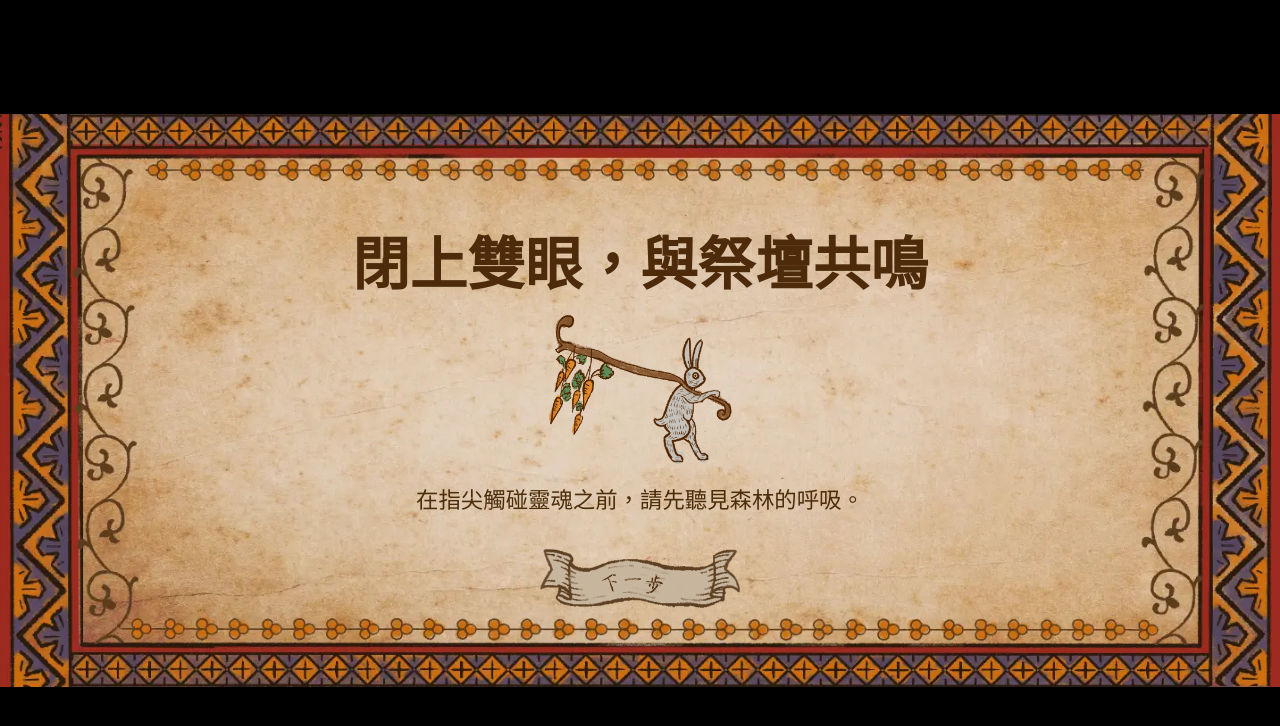
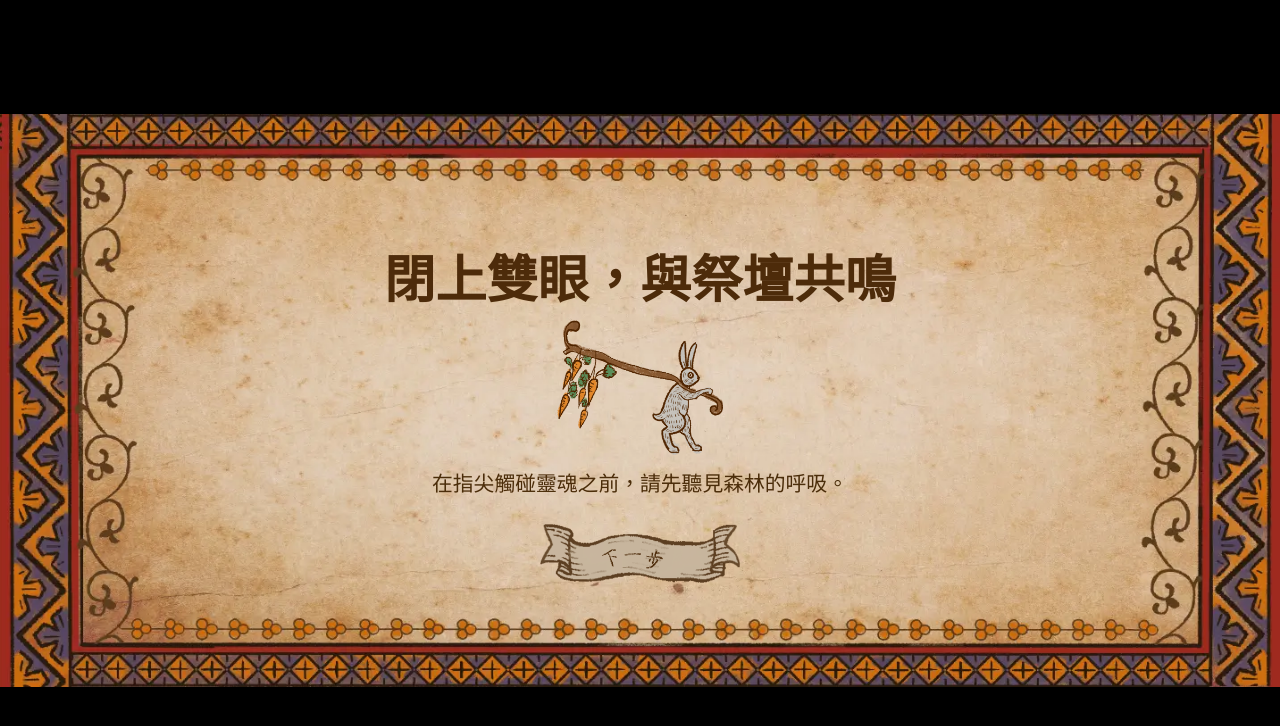
Before and after one commit to TOM-OMEGA/join-dc-Divination, a website: page index.html in a window 1280 px wide. Both pictures are taken after a click on the button 640 px from the left and 506 px from the top of the page. Drawn offline with Linux system fonts and the light colour scheme; a web font is replaced by a local one.

Commit message:
Update index.html

```diff
--- a/index.html
+++ b/index.html
@@ -70,28 +70,33 @@ html, body{
 #page1 h1{font-size:clamp(3rem,12vw,3.8rem); color:#4d2b0a; margin-bottom:1rem; text-align:center;}
 #page1 .subtitle{font-size:35pt; color:#333; text-align:center;}
 
-/* 第2頁：修正兔兔大小與文字 */
-#page2 h1{font-size:clamp(2.8rem,10vw,3.6rem); color:#4d2b0a; text-align:center; margin-bottom:0.5rem;}
+/* 第2頁：最終微調間距與字體 */
+#page2 h1{
+  font-size:clamp(2.4rem, 8vw, 3.2rem); /* 💡 稍微縮小標題最大值 */
+  color:#4d2b0a;
+  text-align:center;
+  margin-bottom:0.2rem; /* 💡 縮減標題下方間距 */
+}
 
 .rabbit-illustration {
-  max-width: 250px; /* 縮小寬度限制 */
-  max-height: 20vh; /* 💡 修改：從 30vh 縮小至 20vh */
+  max-width: 220px;
+  max-height: 18vh; /* 💡 縮小兔兔比例 */
   width: auto;
   height: auto;
-  margin-bottom: 15px;
+  margin-bottom: 10px; /* 💡 縮減兔兔下方間距 */
   object-fit: contain;
 }
 
 .ritual-text {
-  font-size: clamp(1.1rem, 3.5vw, 1.4rem); /* 💡 修改：縮小字體級距 */
-  line-height: 1.4;
+  font-size: clamp(1.1rem, 3.2vw, 1.3rem); /* 💡 再次微調文字大小 */
+  line-height: 1.3;
   color: #4b2d0a;
   text-align:center;
-  margin-bottom: 20px;
-  max-width: 85%;
+  margin-bottom: 15px; /* 💡 縮減按鈕上方間距 */
+  max-width: 90%;
 }
 
-/* 第3頁：占卜主體 */
+/* 第3頁：保持原樣不動 */
 #page3{
   display:flex; flex-direction:column; align-items:center; justify-content:center;
   text-align:center; width:100%; height:100%; box-sizing:border-box;
```
